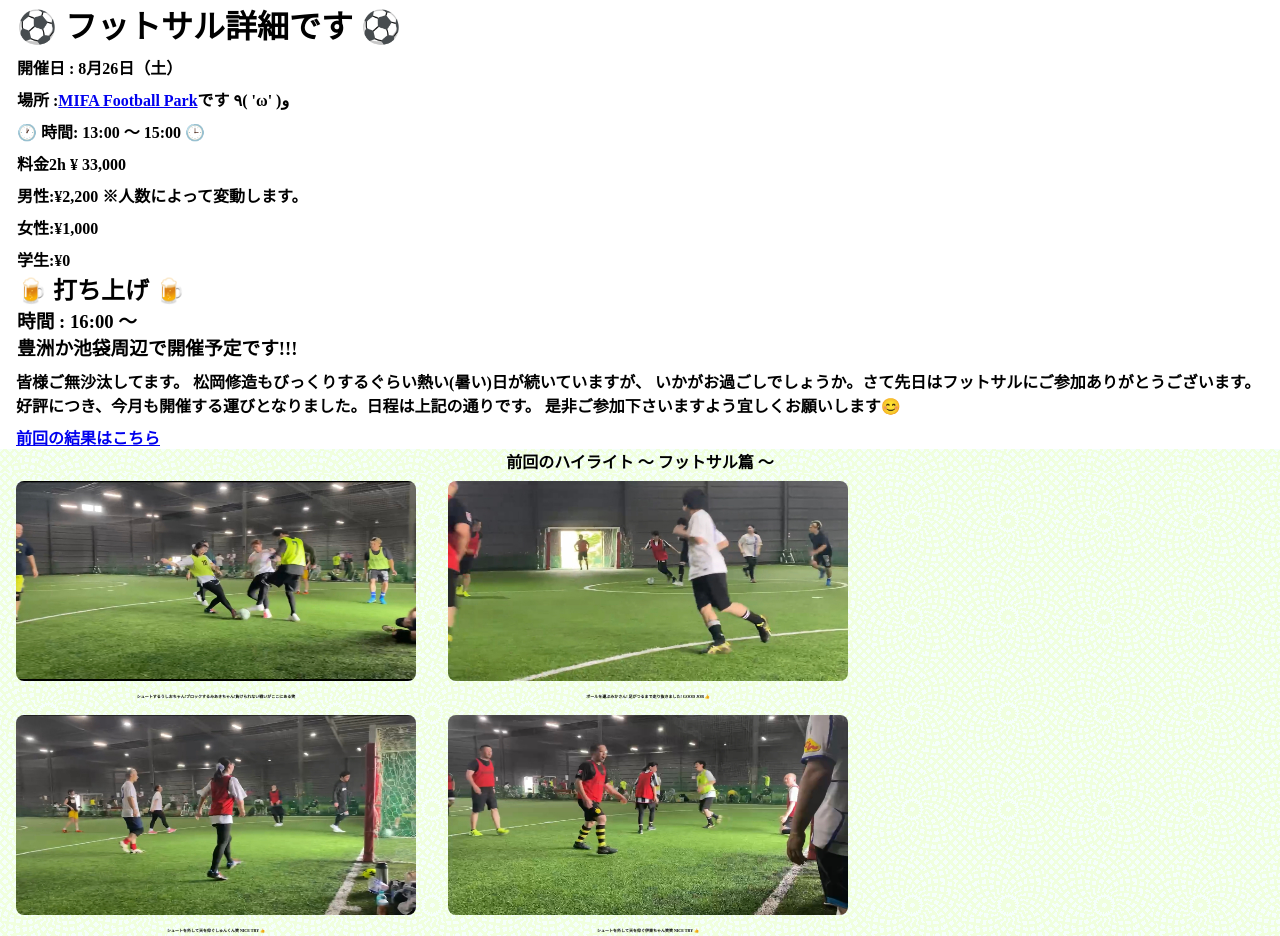
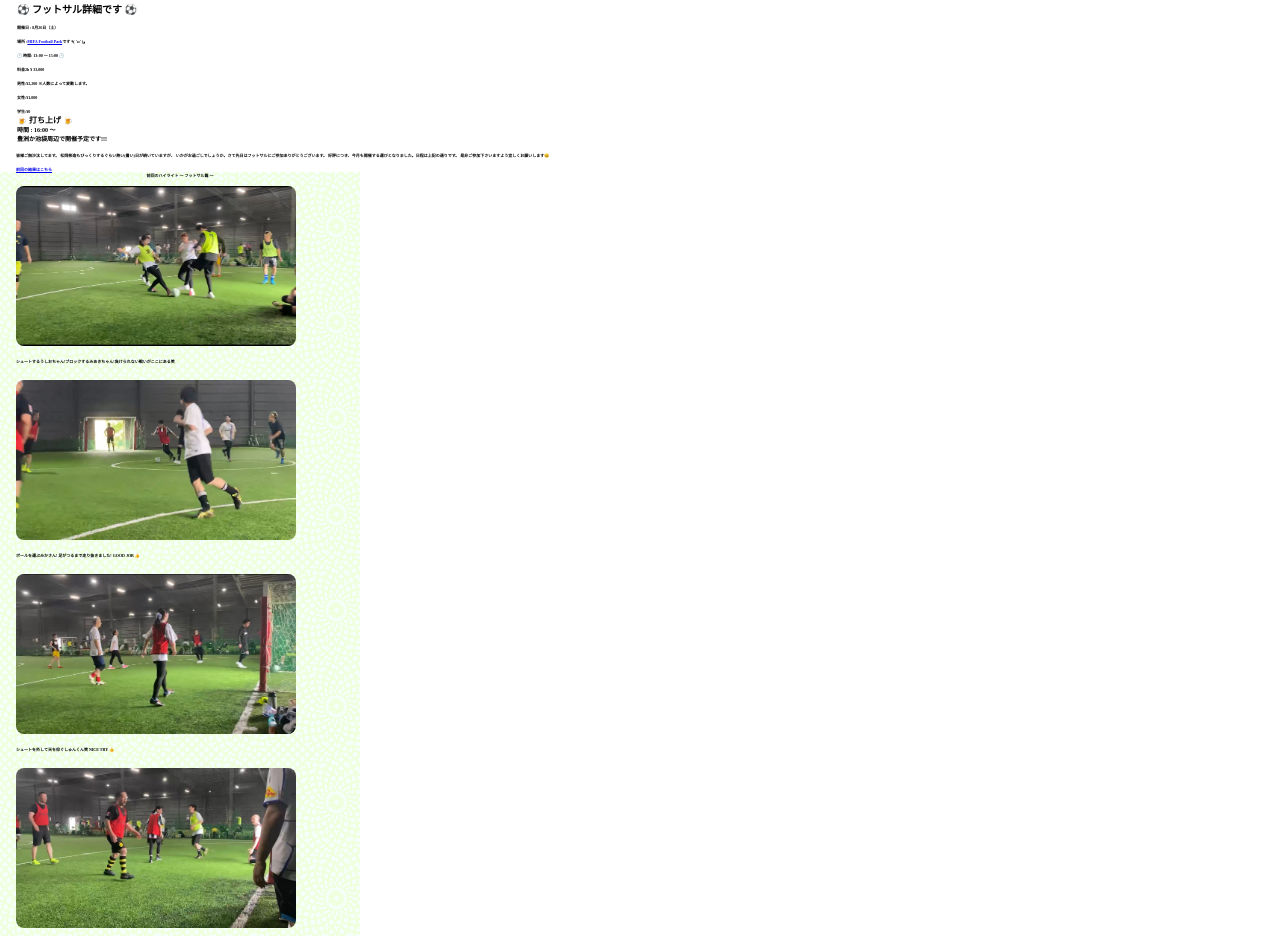
Before and after one commit to IchiroOhshiro/The-Next-Futsal-in-TOYOSU-, a plain HTML site: page index.html in a window 1280 px wide. Shown: the top 936 px of the page. Drawn offline with Linux system fonts and the light colour scheme.

Commit message:
Add files via upload

```diff
--- a/style.css
+++ b/style.css
@@ -7,6 +7,31 @@ body {
 h1, h2, h3 {
   margin:0 16px 0 16px;
 }
+
+@media (min-width:375px) {
+  h1 {
+    font-size:10px;
+  }
+}
+
+@media (min-width: 375px) {
+  h2 {
+    font-size: 8px;
+  }
+}
+
+@media (min-width: 375px) {
+  h3 {
+    font-size: 6px;
+  }
+}
+
+@media (min-width: 375px) {
+  p , main {
+    font-size: 4px;
+  }
+}
+
 
 header {
   /* background:#53ef0b; */
@@ -26,10 +51,17 @@ p , main {
   border-radius: 8px;
 }
 
+@media (min-width: 375px) {
+  .picture {
+  width: 280px;
+  height: 160px;
+  }
+}
+
 .hilight, .party {
   font-size: 4px;
   /* margin:16px; */
-  text-align: center;
+  /* text-align: center; */
   margin-bottom: 8px;
 }
 
@@ -41,6 +73,11 @@ p , main {
   background-image:url(green.gif);
 }
 
+@media (min-width: 375px) {
+  .container, .container2, .container3 {
+    width: 360px;
+  }
+}
 .container2 {
   display:flex;
   flex-wrap: wrap;
@@ -75,6 +112,7 @@ p , main {
   background-image:url(green.gif);
   margin:0;
   text-align: center;
+  /* background:yellow; */
 }
 
 .previous-party {
@@ -83,11 +121,24 @@ p , main {
   text-align: center;
 }
 
+
+@media (min-width: 375px) {
+  .previous-futsal, .previous-party {
+    width: 360px;
+  }
+}
+
 footer {
-  font-weight:bold;
+  /* font-weight:bold; */
   text-align: center;
   margin-top: 16px;
   /* background: lightgrey; */
   /* background: #c5f0fe; */
   margin:0;
 }
+
+@media (min-width: 375px) {
+  footer {
+    font-size: 4px;
+  }
+}
```
